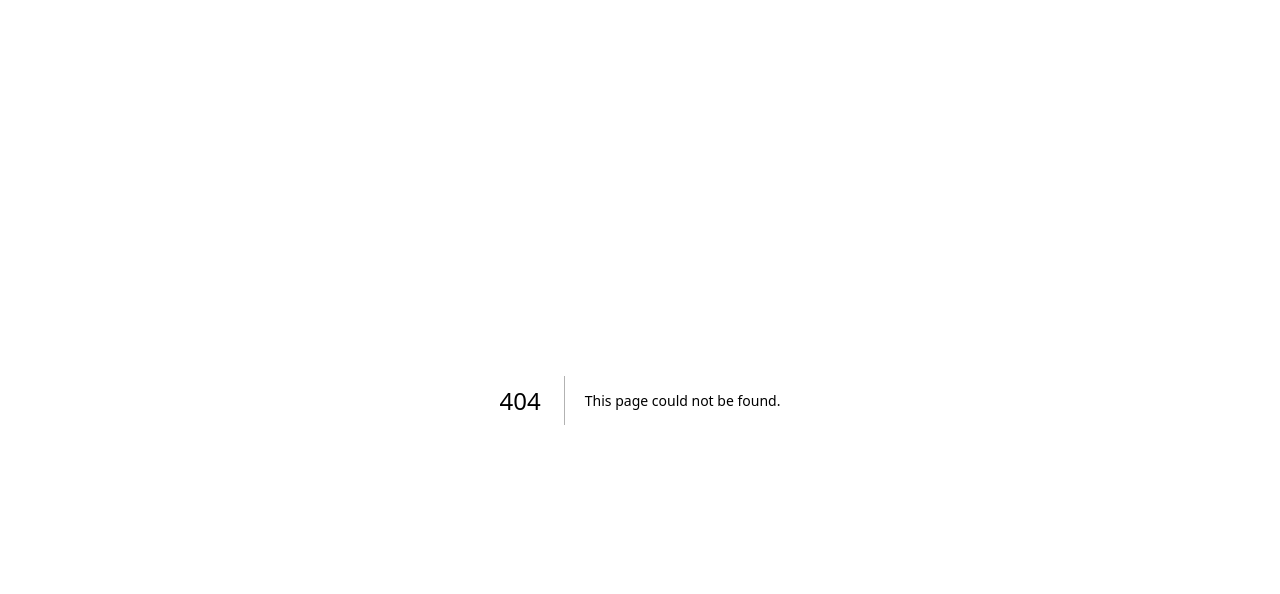
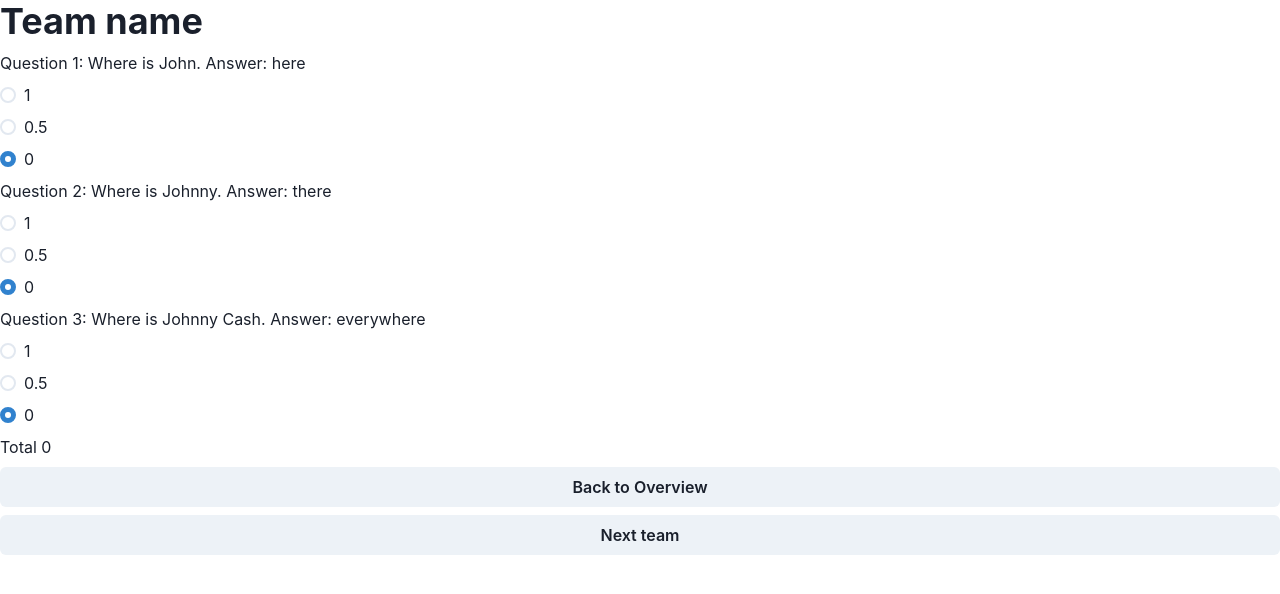
Before and after one commit to elijahmg/Pub-Quiz-App, a Next.js app: page /admin/1/1 in a window 1280 px wide. Before the commit this address had no page. Shown: the top 594 px of the page. Built offline with nearby package versions, Linux system fonts and the light colour scheme.

Commit message:
feat: checking answers page

```diff
--- /dev/null
+++ b/pages/admin/[gameId]/[teamId]/index.tsx
@@ -0,0 +1,82 @@
+import {
+  Button,
+  Stack,
+  Heading,
+  Text,
+  Radio,
+  RadioGroup,
+} from '@chakra-ui/react';
+import React from 'react';
+import { useState } from 'react';
+
+export default function AnswersCheck() {
+  // TODO: USE REAL DATA THEN
+  const questions = [
+    {
+      id: 1,
+      content: 'Where is John',
+      answer: 'here',
+    },
+    {
+      id: 2,
+      content: 'Where is Johnny',
+      answer: 'there',
+    },
+    {
+      id: 3,
+      content: 'Where is Johnny Cash',
+      answer: 'everywhere',
+    },
+  ];
+
+  const resultList = {};
+  questions.forEach((question) => resultList[question.id] = '0');
+
+  const [sum, setSum] = useState(0);
+  const [results, setResults] = useState(resultList);
+
+  const updatePoints = (value: string, questionIndex: number) => {
+    results[questionIndex] = value;
+    setResults(results);
+    const updatedSum = Object.values(results).reduce(
+      (a: any, b: any): number =>
+        Number(a) + Number(b),
+      0,
+    ) as number;
+    setSum(updatedSum);
+  };
+
+  function RadioComponent(props: any) {
+    return (
+      <RadioGroup
+        value={results[props.questionIndex]}
+        onChange={(value) => updatePoints(value, props.questionIndex)}
+      >
+        <Stack>
+          <Radio value="1">1</Radio>
+          <Radio value="0.5">0.5</Radio>
+          <Radio value="0">0</Radio>
+        </Stack>
+      </RadioGroup>
+    );
+  }
+
+  return (
+    <Stack>
+      <Stack>
+        <Heading as="h2">Team name</Heading>
+        {questions.map(({ content, id, answer }) => (
+          <React.Fragment key={id}>
+            <Text>
+              Question {id}: {content}. Answer: {answer}
+            </Text>
+            <RadioComponent questionIndex={id} />
+          </React.Fragment>
+        ))}
+        <Text>Total {sum}</Text>
+      </Stack>
+      <Button>Back to Overview</Button>
+      <Button>Next team</Button>
+    </Stack>
+  );
+}
```
